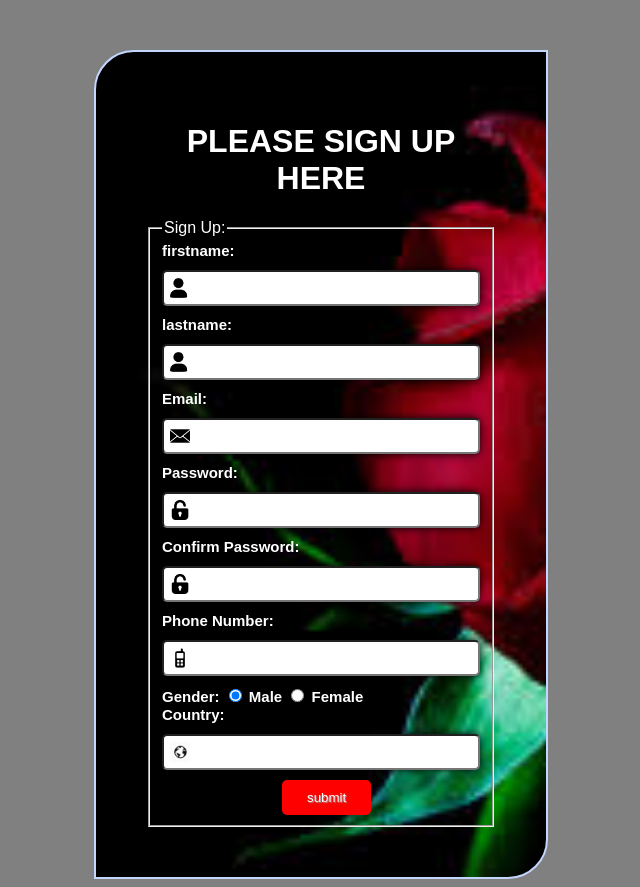
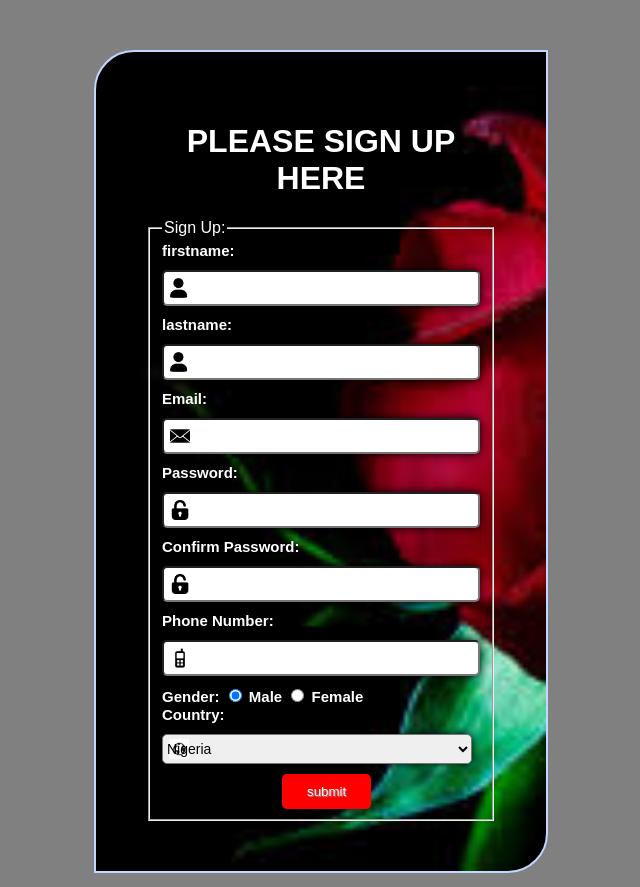
Before and after one commit to giselle2323/dufuna-tasks, a PHP site: page / in a window 1280 px wide. Shown: the whole page, without its empty margins (319-959 px from the left). Run offline with PHP 8.4, Linux system fonts and the light colour scheme.

Commit message:
add files via upload

```diff
--- a/signup/form.css
+++ b/signup/form.css
@@ -1,8 +1,7 @@
 body{
 font-family: 'Raleway', sans-serif;
 background-color: gray;
-
-}
+	}
 h1{
 	text-align: center;
 	color: white;
@@ -118,7 +117,7 @@ input#telephone:focus{
 	background-image: none;
 }
 
-input#country{
+select#country{
 	background-image: url(images/country.png);
 background-size: 20px 20px;
 	background-repeat: no-repeat;
@@ -135,7 +134,7 @@ background-size: 20px 20px;
 	-webkit-border-radius: 5px;	/* for I.E */
 	-moz-border-radius: 5px; 	/* for Mozilla web browser*/
 }
-input#country:focus{
+select#country:focus{
 	background-image: none;
 }
 
--- a/signup/index.html
+++ b/signup/index.html
@@ -42,11 +42,16 @@
 			          <input type="radio" name="gender" value="male" id="male" checked> Male
 			        </label>
                     <label for="female">
-  	             <input type="radio" name="gender" value="female" id="female"> Female </label>
-
+  	                 <input type="radio" name="gender" value="female" id="female"> Female
+  	                </label>
 		            <br>
 		            <label for="country"> Country:
-		        <input type="text" name="country" id="country">
+		                <select name="country" id="country">
+                            <option value="Nigeria">Nigeria</option>
+                            <option value="South Africa">South Africa</option>
+                            <option value="Kenya">Kenya</option>
+                            <option value="Others">Others</option>
+                        </select>
 		            </label>
 		            <br>
 		            <input type="submit" name="submit" value="submit">
--- a/signup/success.html
+++ b/signup/success.html
@@ -1,5 +1,6 @@
 <!DOCTYPE html>
-<html> <head>
+<html>
+    <head>
 	   <title>Success</title>
 	   <style>
 		 h1{
@@ -9,7 +10,8 @@
 			color: black;
 		  }
 	    </style>
-</head> <body>
+    </head>
+    <body>
 	    <h1>Record Saved Successfully!</h1>
 	    <a href="index.html">Return to Form</a>
     </body>
```
Also changed, not shown: signup/process.php (indentation only). Lines whose indentation alone changed are shown as unchanged.
